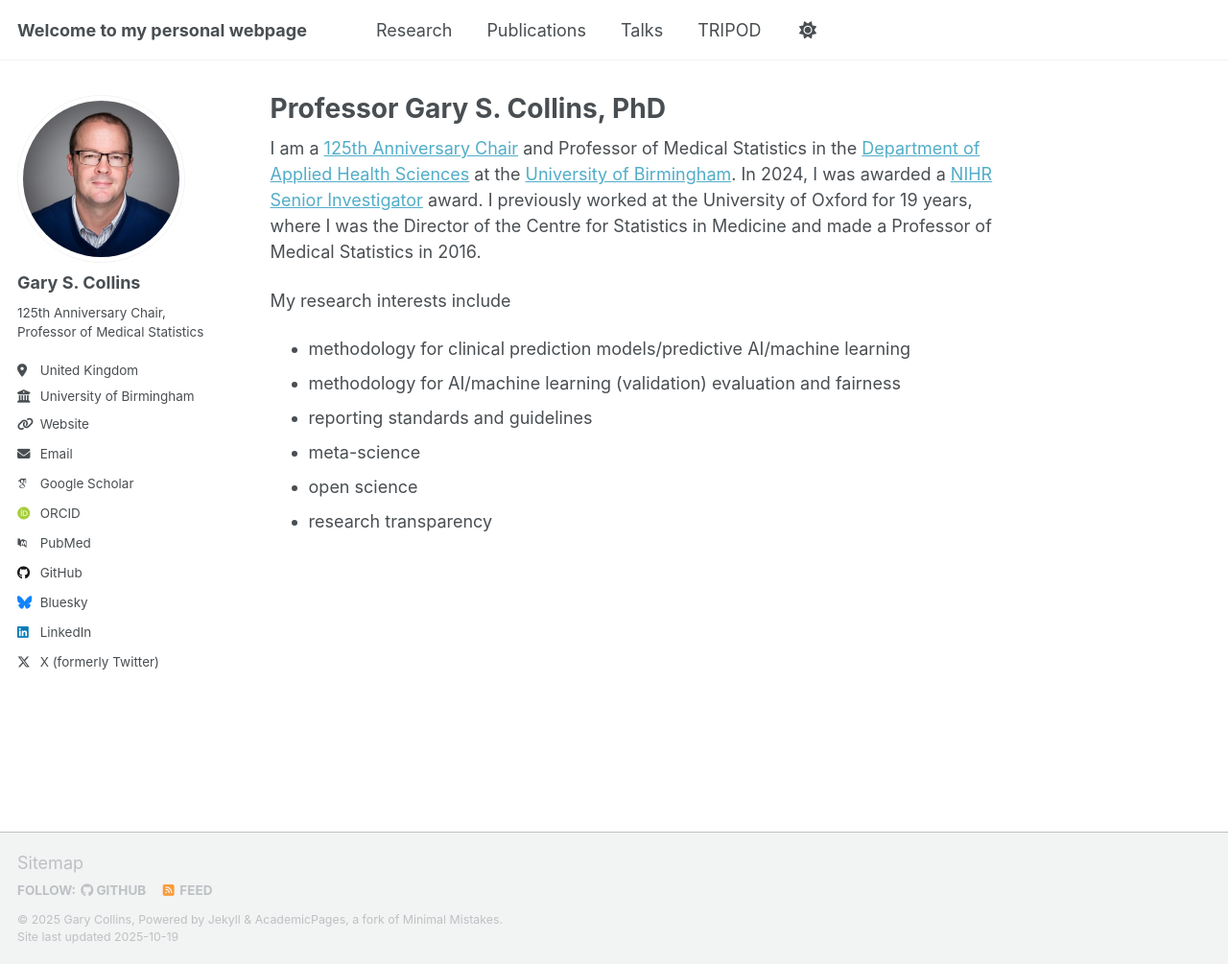
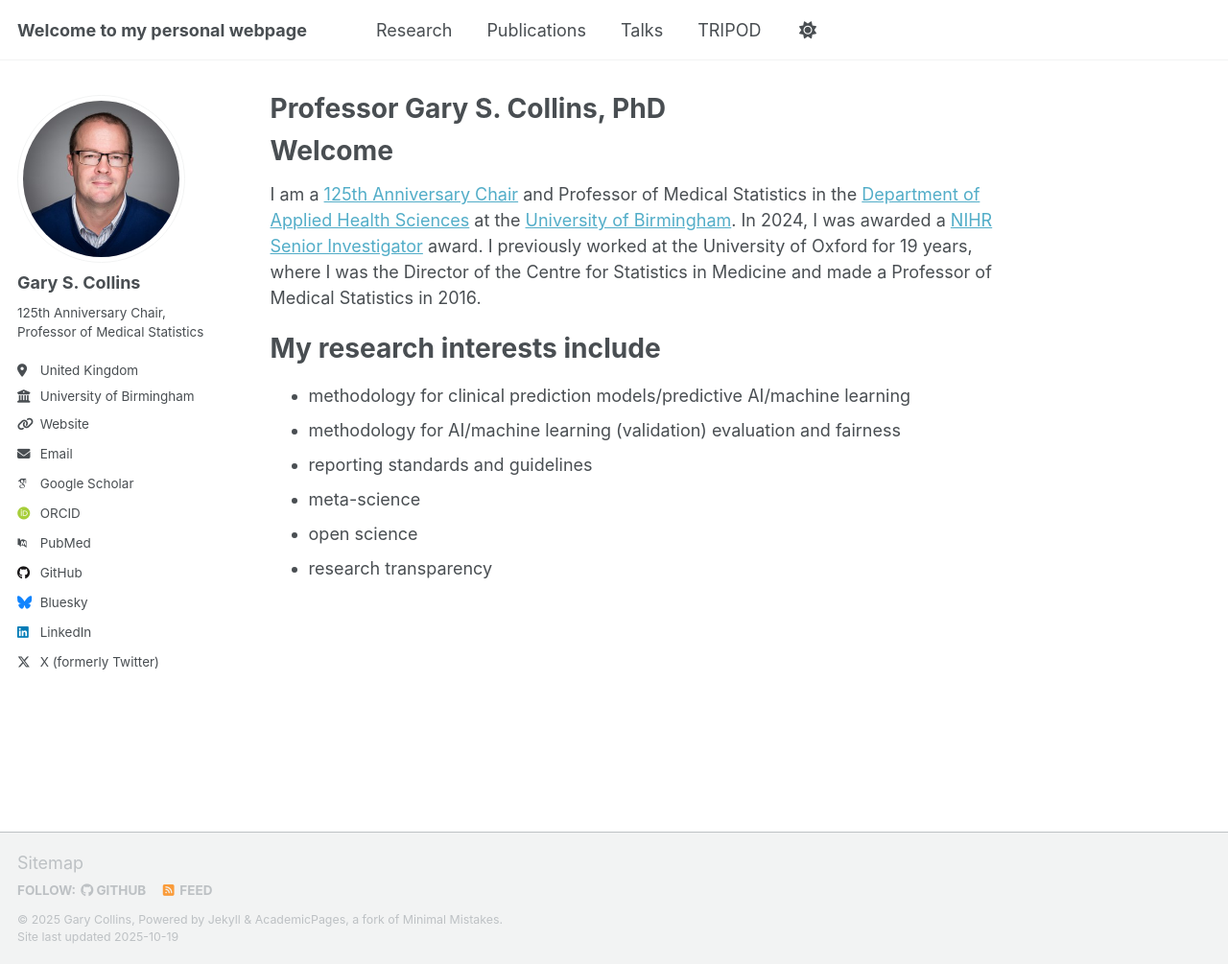
Before and after one commit to gscollins1973/gscollins1973.github.io, a Jekyll site: the page built from _pages/about.md, in a window 1280 px wide and 1005 px high. Shown: the whole window at 96% size. Built offline with Jekyll 4.4.1, drawn with Linux system fonts in a browser that asks for light colours; some web fonts are replaced; a script that is not in the unit is left out.

Commit message:
Update about.md

```diff
--- a/_pages/about.md
+++ b/_pages/about.md
@@ -6,10 +6,10 @@
   - /about/
   - /about.html
 ---
-
+<h1>Welcome</h1>
 I am a <a href="https://www.birmingham.ac.uk/research/125th-anniversary-fellows-and-chairs">125th Anniversary Chair</a> and Professor of Medical Statistics in the <a href="https://www.birmingham.ac.uk/about/college-of-medicine-and-health/applied-health-sciences">Department of Applied Health Sciences</a> at the <a href="https://www.birmingham.ac.uk/">University of Birmingham</a>. In 2024, I was awarded a <a href="https://www.nihr.ac.uk/people/professor-gary-collins">NIHR Senior Investigator</a> award. I previously worked at the University of Oxford for 19 years, where I was the Director of the Centre for Statistics in Medicine and made a Professor of Medical Statistics in 2016.
 
-My research interests include
+<h1>My research interests include</h1>
 <ul>
   <li>methodology for clinical prediction models/predictive AI/machine learning</li>
   <li>methodology for AI/machine learning (validation) evaluation and fairness</li>
```
